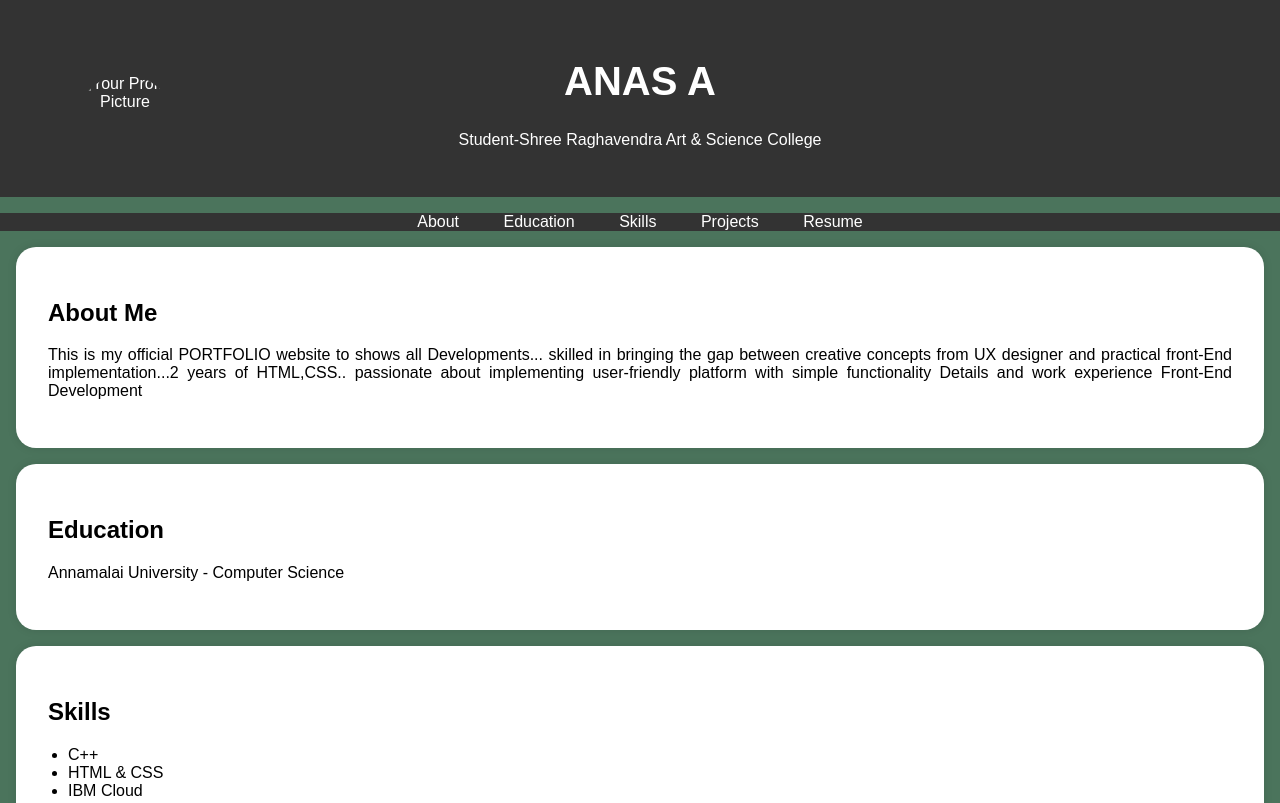
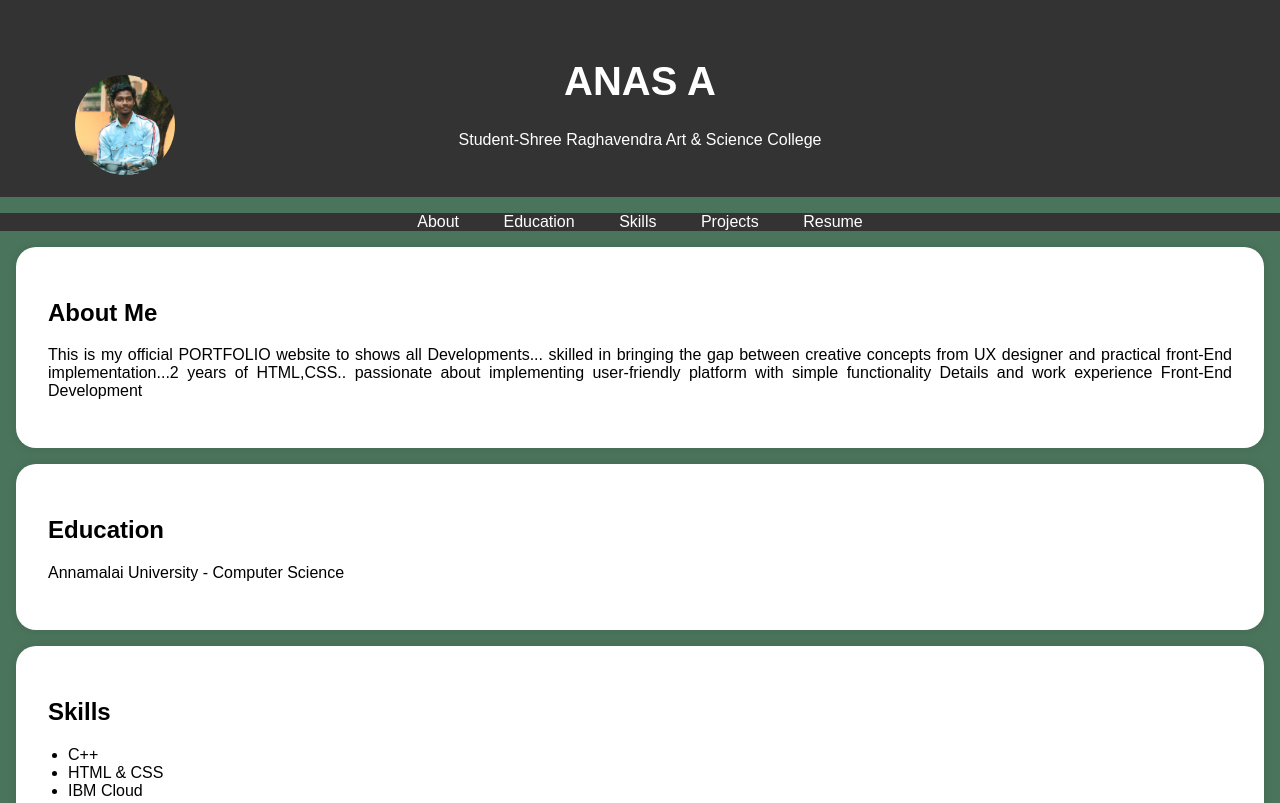
Before and after one commit to Anasrocky/Digital-Portfolios, a plain HTML site: page anas..portfolio.html in a window 1280 px wide. Shown: the top 803 px of the page. Drawn offline with Linux system fonts and the light colour scheme.

Commit message:
Update anas..portfolio.html

```diff
--- a/anas..portfolio.html
+++ b/anas..portfolio.html
@@ -95,7 +95,7 @@
     <header>
         <div class="header-content">
             <!-- Add your profile picture here -->
-            <img src="anas a img.jpg" alt="Your Profile Picture" class="profile-picture">
+            <img src="IMG-20231027-WA0025.jpg" alt="Your Profile Picture" class="profile-picture">
             <h1>ANAS A</h1>
             <p>Student-Shree Raghavendra Art & Science College</p>
         </div>
```
